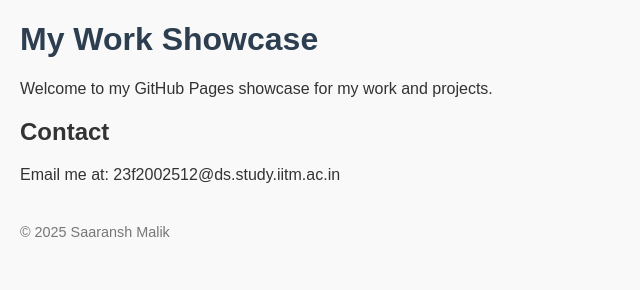
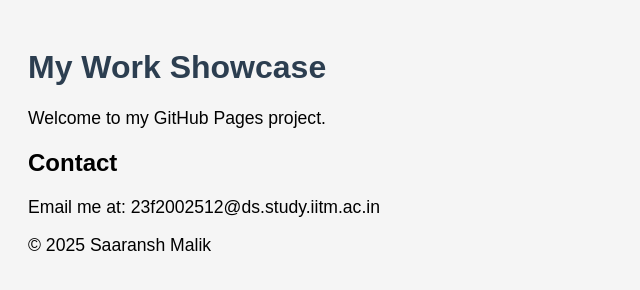
Before and after one commit to saaranshmalik/IITM-COURSE, a plain HTML site: page INDEX.HTML in a window 1280 px wide. Shown: the whole page, without its empty margins (0-640 px from the left). Drawn offline with Linux system fonts and the light colour scheme.

Commit message:
Update INDEX.HTML

```diff
--- a/INDEX.HTML
+++ b/INDEX.HTML
@@ -7,28 +7,19 @@
     <style>
         body {
             font-family: Arial, sans-serif;
-            margin: 20px;
-            background: #f9f9f9;
-            color: #333;
+            padding: 20px;
+            background: #f5f5f5;
         }
-        h1 {
-            color: #2c3e50;
-        }
-        footer {
-            margin-top: 40px;
-            font-size: 0.9em;
-            color: #777;
-        }
+        h1 { color: #2c3e50; }
+        p { font-size: 1.1em; }
     </style>
 </head>
 <body>
     <h1>My Work Showcase</h1>
-    <p>Welcome to my GitHub Pages showcase for my work and projects.</p>
+    <p>Welcome to my GitHub Pages project.</p>
 
-    <section>
-        <h2>Contact</h2>
-        <p>Email me at: <!--email_off-->23f2002512@ds.study.iitm.ac.in<!--/email_off--></p>
-    </section>
+    <h2>Contact</h2>
+    <p>Email me at: <!--email_off-->23f2002512@ds.study.iitm.ac.in<!--/email_off--></p>
 
     <footer>
         <p>&copy; 2025 Saaransh Malik</p>
```
